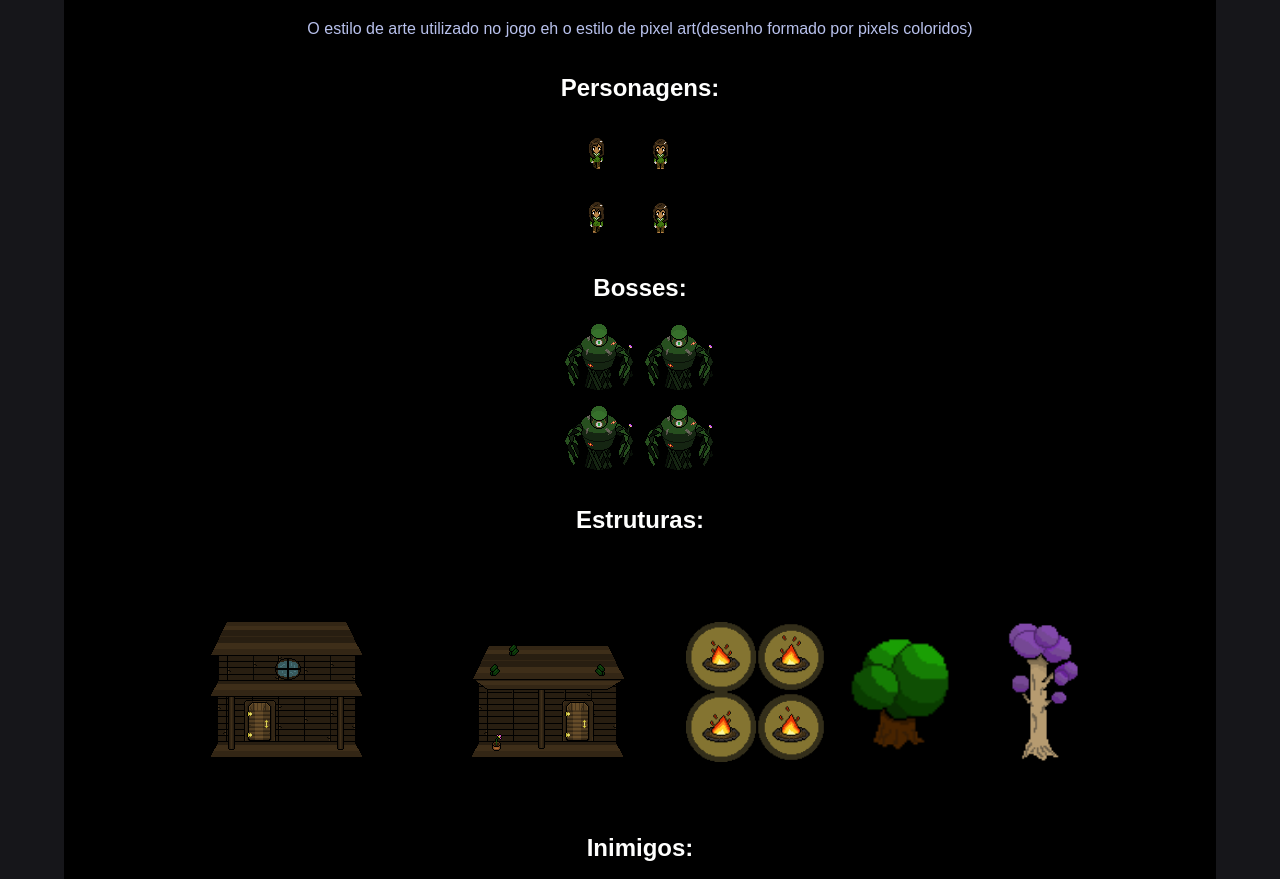
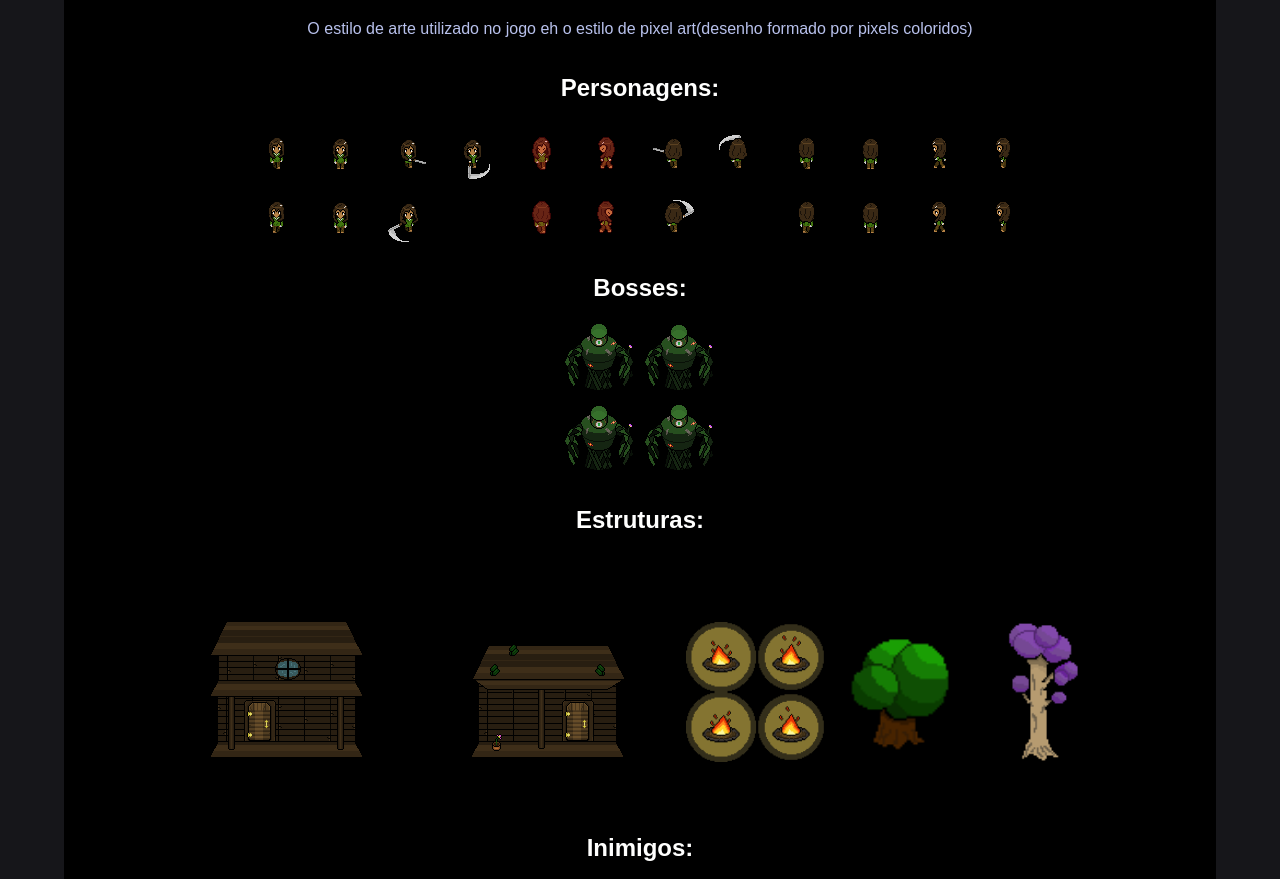
Before and after one commit to Gerencia-de-configuracao-e-mudancas/projeto-final-helva, a plain HTML site: page pages/arte.html in a window 1280 px wide. Shown: the part 780-1659 px from the top of the page. Drawn offline with Linux system fonts and the light colour scheme; files whose address does not match are found by name.

Commit message:
refactor: correção artes da humana

```diff
--- a/pages/arte.html
+++ b/pages/arte.html
@@ -29,11 +29,11 @@
              <div>
                  <h2>Personagens:</h2>
                   <img src="../imagens/Personagens/Humana/humana-front.png" alt="">
-                  <img src="/projeto-final-helva-Artes/imagens/Personagens/Humana/humana-front-attack-sword.png" alt="">
-                  <img src="/projeto-final-helva-Artes/imagens/Personagens/Humana/humana-damage.png" alt="">
-                  <img src="/projeto-final-helva-Artes/imagens/Personagens/Humana/humana-back-attack-sword.png" alt="">
-                  <img src="/projeto-final-helva-Artes/imagens/Personagens/Humana/humana-back.png" alt="">
-                  <img src="/projeto-final-helva-Artes/imagens/Personagens/Humana/humana-left.png" alt="">
+                  <img src="../imagens/Personagens/Humana/humana-front-attack-sword.png" alt="">
+                  <img src="../imagens/Personagens/Humana/humana-damage.png" alt="">
+                  <img src="../imagens/Personagens/Humana/humana-back-attack-sword.png" alt="">
+                  <img src="../imagens/Personagens/Humana/humana-back.png" alt="">
+                  <img src="../imagens/Personagens/Humana/humana-left.png" alt="">
              </div>
             <div>
                 <h2>Bosses:</h2>
```
